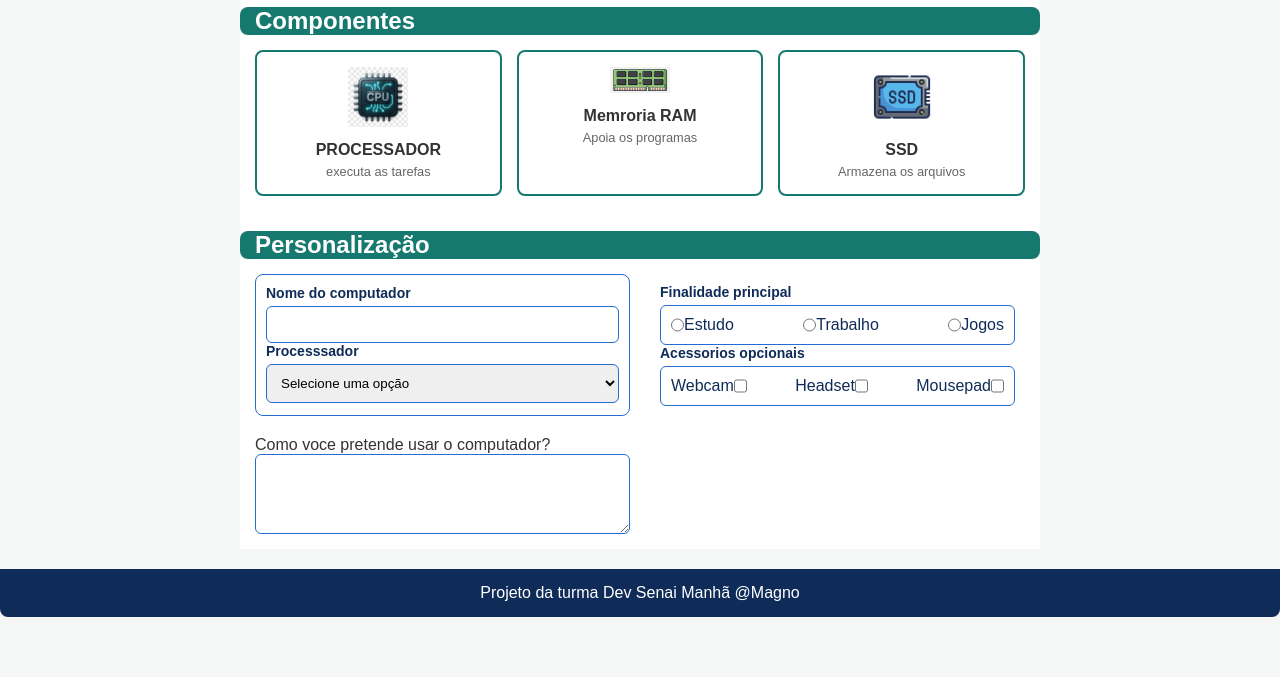
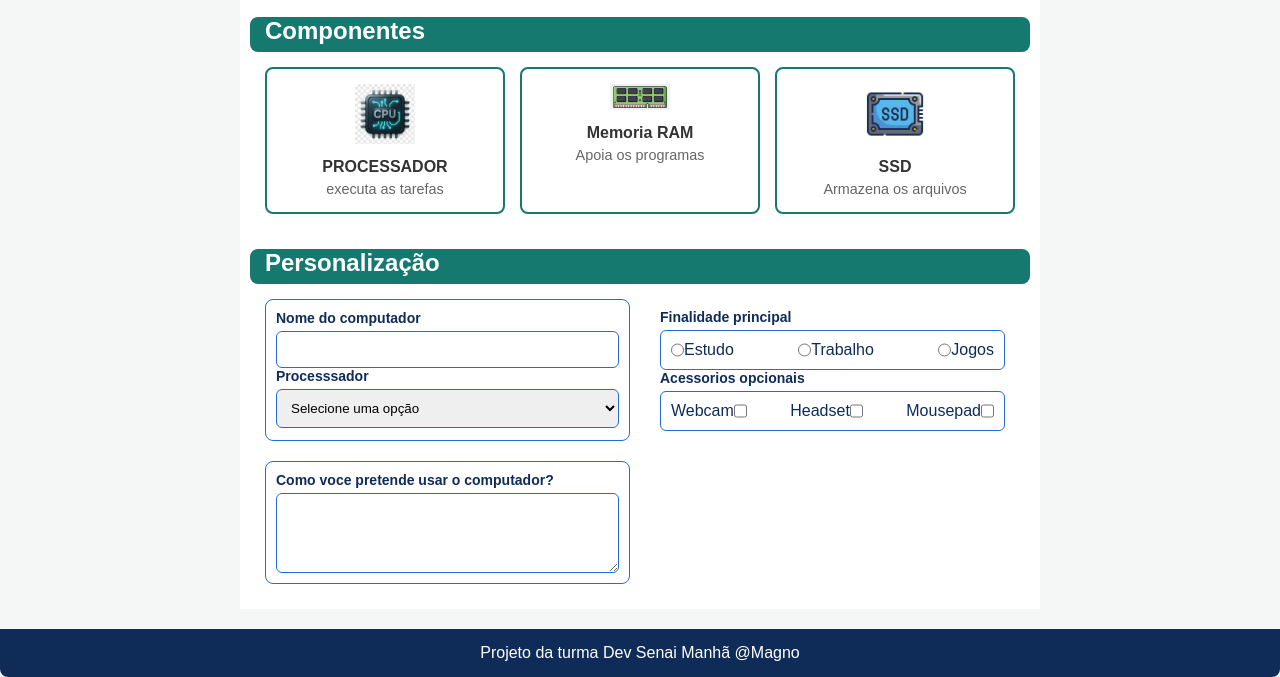
Before and after one commit to magnodev26-eng/curso_dev_free, a plain HTML site: page index.html in a window 1280 px wide. Shown: the part 215-892 px from the top of the page. Before the commit the page ends 832 px from the top, so only its background shows below. Drawn offline with Linux system fonts and the light colour scheme.

Commit message:
mais ajustes no formulario

```diff
--- a/index.html
+++ b/index.html
@@ -48,7 +48,7 @@
 
                 <div class="card">
                     <img src="imagens/memoria_ram.jpg" alt="memoria RAM">
-                    <h3>Memroria RAM</h3>
+                    <h3>Memoria RAM</h3>
                     <p>Apoia os programas</p>
                 </div>
 
--- a/style.css
+++ b/style.css
@@ -4,7 +4,6 @@
     --azul-claro: #d6eaf8;
     --borda: #b3b3b3;
     --fundo: #f4f7f6;
-
 }
 
 * {
@@ -12,7 +11,6 @@
     padding: 0;
     box-sizing: border-box;
     font-family: Arial, Helvetica, sans-serif;
-
 }
 
 body {
@@ -21,9 +19,10 @@ body {
 }
 
 main {
+
     max-width: 800px;
     margin: 0 auto;
-    padding: 10p;
+    padding: 10px;
     background-color: #ffffff;
 }
 
@@ -54,7 +53,6 @@ nav ul {
     display: flex;
     justify-content: center;
     gap: 15px;
-
 }
 
 .caixa-destaque {
@@ -80,6 +78,8 @@ nav ul {
     border-radius: 8px 8px 8px 8px;
     margin-top: 20px;
     padding-left: 15px;
+    height: 35px;
+
 }
 
 .conteiner_cards {
@@ -111,7 +111,7 @@ nav ul {
 }
 
 .card p {
-    font-size: 0.8rem;
+    font-size: 0.9rem;
     color: #666666;
 
 }
@@ -140,9 +140,8 @@ nav ul {
 
 }
 
-
 .coluna-input label,
-.linha-total label,
+.linha_total label,
 legend {
     font: bold;
     color: #0f2c59;
@@ -150,6 +149,14 @@ legend {
     font-weight: bold;
     margin-bottom: 5px;
     display: block;
+}
+
+.linha_total {
+    box-sizing: border-box;
+    border: 1px solid #256bd4;
+    padding: 10px;
+    border-radius: 8px;
+    max-width: 100%;
 }
 
 input[type="text"],
@@ -179,9 +186,12 @@ textarea {
     color: #0f2c59;
 }
 
-textarea {
+.linha_total textarea {
+    display: block;
     resize: vertical;
     min-height: 80px;
+    width: 100%;
+    box-sizing: border-box;
 }
 
 fieldset {
@@ -208,7 +218,6 @@ footer {
     .conteiner_cards {
         flex-direction: row;
         justify-content: space-between;
-
     }
 
     .card {
@@ -221,8 +230,10 @@ footer {
     }
 
     .linha-total {
-        width: 90px;
-        display: flex;
+        grid-column: 1 / -1;
+        width: 100%;
+
+        border: 1px solid #256bd4;
     }
 
     #uso {
```
